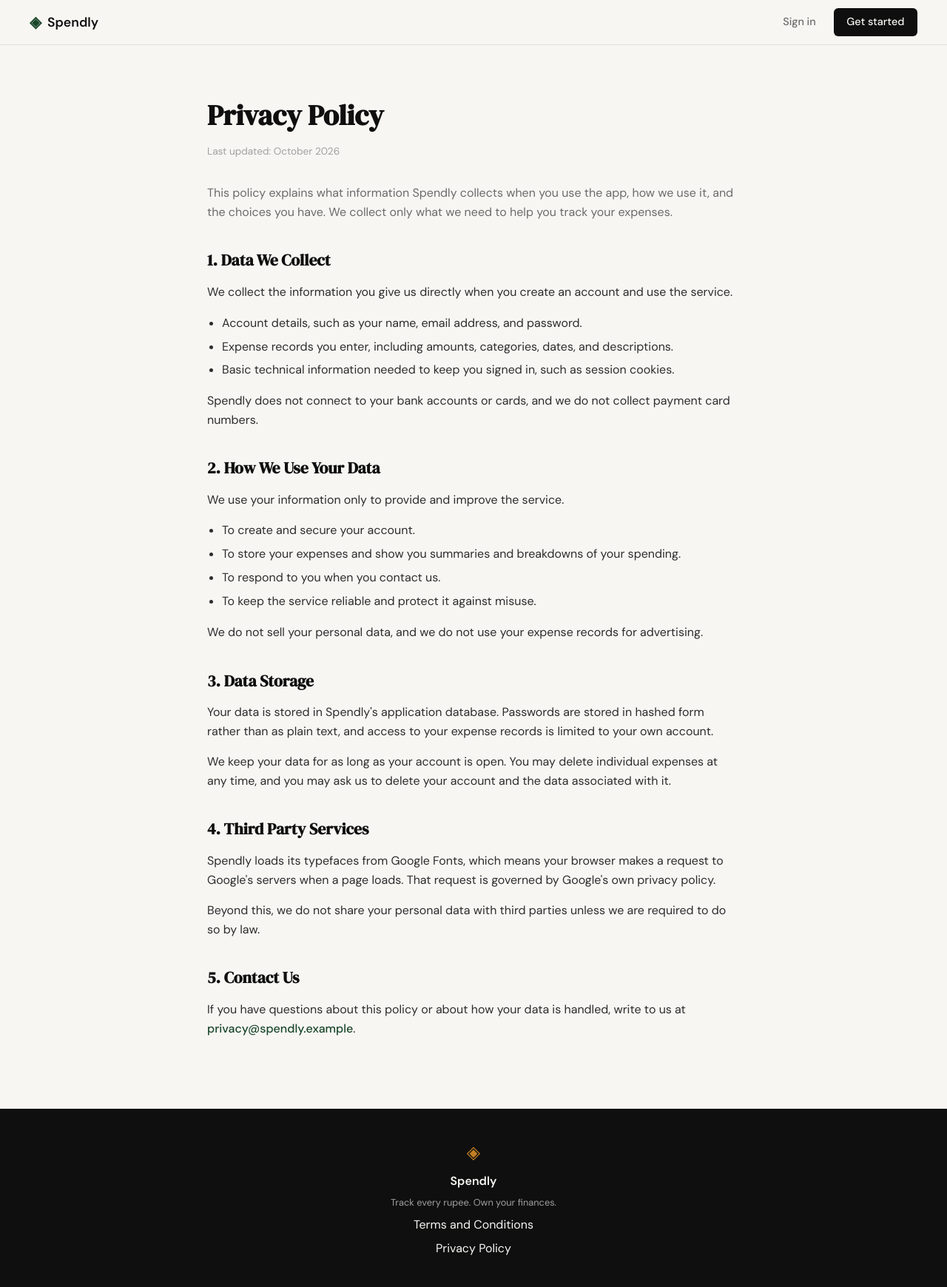
After one commit to SAISHUBHAML/spendly, a Flask app: page /privacy in a window 1280 px wide. The commit adds this page. Shown: the whole page at 74% size. Run offline with Flask 3, Linux system fonts and the light colour scheme.

Commit message:
Landing: add privacy policy page

```diff
--- a/app.py
+++ b/app.py
@@ -25,6 +25,11 @@ def login():
 @app.route("/terms")
 def terms():
     return render_template("terms.html")
+
+
+@app.route("/privacy")
+def privacy():
+    return render_template("privacy.html")
 
 
 # ------------------------------------------------------------------ #
--- a/static/css/style.css
+++ b/static/css/style.css
@@ -525,6 +525,13 @@ a { color: inherit; text-decoration: none; }
 
 .legal-inner li { margin-bottom: 0.4rem; }
 
+.legal-inner a {
+    color: var(--accent);
+    font-weight: 500;
+}
+
+.legal-inner a:hover { text-decoration: underline; }
+
 /* ------------------------------------------------------------------ */
 /* Footer                                                              */
 /* ------------------------------------------------------------------ */
--- a/templates/base.html
+++ b/templates/base.html
@@ -35,7 +35,7 @@
             <span class="footer-name">Spendly</span>
             <p class="footer-copy">Track every rupee. Own your finances.</p>
             <a href="{{ url_for('terms') }}">Terms and Conditions</a>
-            <a href="#">Privacy Policy</a>
+            <a href="{{ url_for('privacy') }}">Privacy Policy</a>
         </div>
     </footer>
 
--- /dev/null
+++ b/templates/privacy.html
@@ -0,0 +1,82 @@
+{% extends "base.html" %}
+
+{% block title %}Privacy Policy — Spendly{% endblock %}
+
+{% block content %}
+
+<section class="legal-section">
+    <div class="legal-inner">
+        <header class="legal-header">
+            <h1 class="legal-title">Privacy Policy</h1>
+            <p class="legal-updated">Last updated: October 2026</p>
+        </header>
+
+        <p class="legal-intro">
+            This policy explains what information Spendly collects when you use
+            the app, how we use it, and the choices you have. We collect only
+            what we need to help you track your expenses.
+        </p>
+
+        <h2 class="legal-heading">1. Data We Collect</h2>
+        <p>
+            We collect the information you give us directly when you create an
+            account and use the service.
+        </p>
+        <ul>
+            <li>Account details, such as your name, email address, and password.</li>
+            <li>Expense records you enter, including amounts, categories, dates, and descriptions.</li>
+            <li>Basic technical information needed to keep you signed in, such as session cookies.</li>
+        </ul>
+        <p>
+            Spendly does not connect to your bank accounts or cards, and we do
+            not collect payment card numbers.
+        </p>
+
+        <h2 class="legal-heading">2. How We Use Your Data</h2>
+        <p>
+            We use your information only to provide and improve the service.
+        </p>
+        <ul>
+            <li>To create and secure your account.</li>
+            <li>To store your expenses and show you summaries and breakdowns of your spending.</li>
+            <li>To respond to you when you contact us.</li>
+            <li>To keep the service reliable and protect it against misuse.</li>
+        </ul>
+        <p>
+            We do not sell your personal data, and we do not use your expense
+            records for advertising.
+        </p>
+
+        <h2 class="legal-heading">3. Data Storage</h2>
+        <p>
+            Your data is stored in Spendly's application database. Passwords
+            are stored in hashed form rather than as plain text, and access to
+            your expense records is limited to your own account.
+        </p>
+        <p>
+            We keep your data for as long as your account is open. You may
+            delete individual expenses at any time, and you may ask us to
+            delete your account and the data associated with it.
+        </p>
+
+        <h2 class="legal-heading">4. Third Party Services</h2>
+        <p>
+            Spendly loads its typefaces from Google Fonts, which means your
+            browser makes a request to Google's servers when a page loads.
+            That request is governed by Google's own privacy policy.
+        </p>
+        <p>
+            Beyond this, we do not share your personal data with third parties
+            unless we are required to do so by law.
+        </p>
+
+        <h2 class="legal-heading">5. Contact Us</h2>
+        <p>
+            If you have questions about this policy or about how your data is
+            handled, write to us at
+            <a href="mailto:privacy@spendly.example">privacy@spendly.example</a>.
+        </p>
+    </div>
+</section>
+
+{% endblock %}
```
